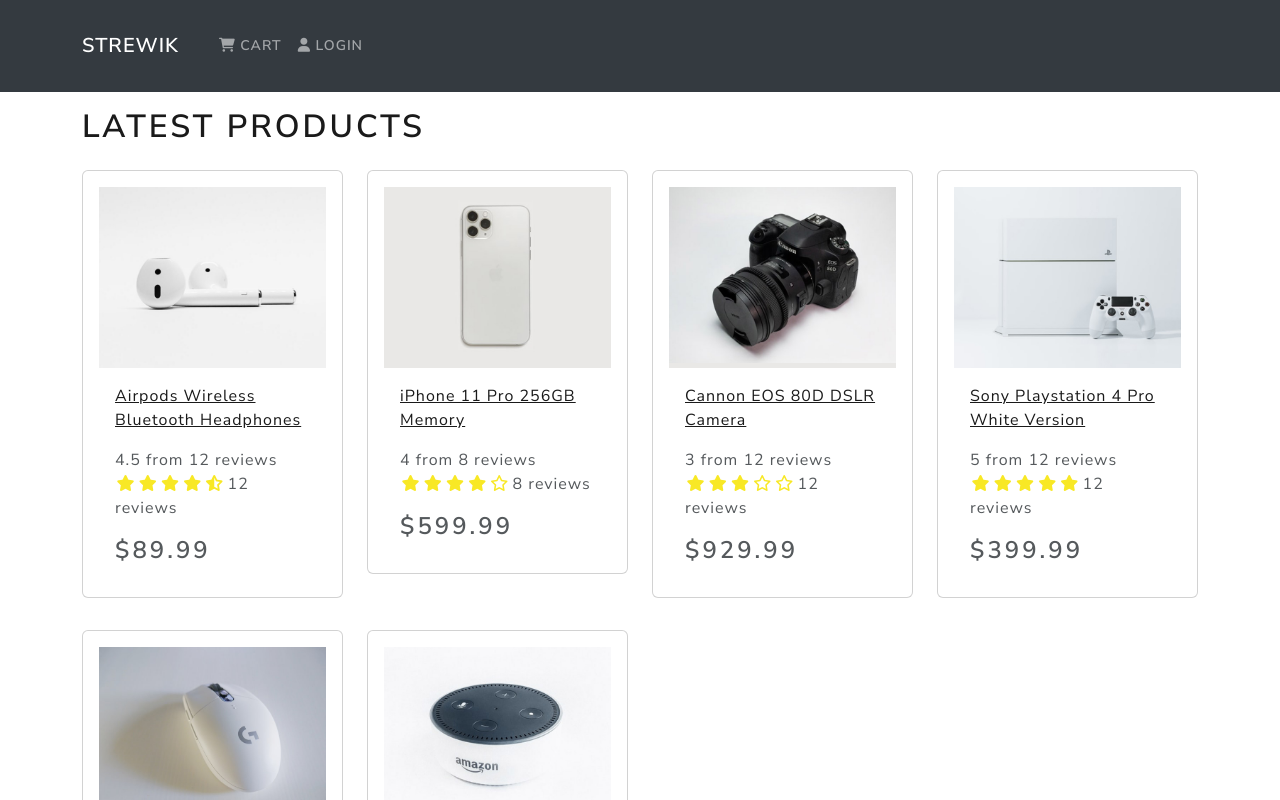
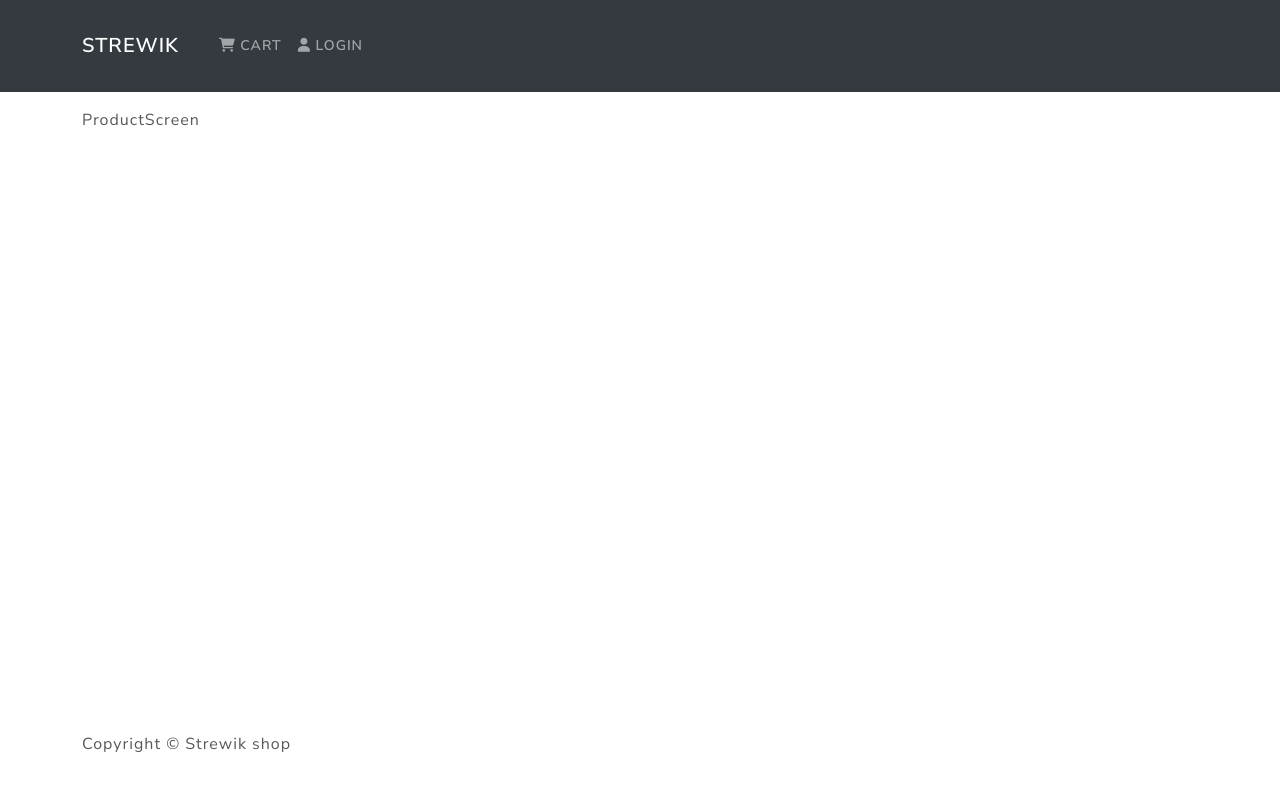
Before and after one commit to Strewik/strewik-shop, a React (Create React App) app: page /product/1 in a window 1280 px wide. Shown: the top 800 px of the page. Built offline with nearby package versions, Linux system fonts and the light colour scheme.

Commit message:
adds react router and bootstrap router

```diff
--- a/package.json
+++ b/package.json
@@ -9,6 +9,8 @@
     "react": "^18.2.0",
     "react-bootstrap": "^2.5.0",
     "react-dom": "^18.2.0",
+    "react-router-bootstrap": "^0.26.2",
+    "react-router-dom": "^6.4.0",
     "react-scripts": "5.0.1",
     "web-vitals": "^2.1.4"
   },
--- a/src/App.js
+++ b/src/App.js
@@ -1,21 +1,27 @@
 import { Container } from "react-bootstrap";
+import { BrowserRouter as Router, Routes, Route } from "react-router-dom";
 
 import Header from "./components/Header";
 import Footer from "./components/Footer";
 
 import HomeScreen from "./screens/HomeScreen";
+import ProductScreen from "./screens/ProductScreen";
 
 function App() {
   return (
-    <div>
+    <Router>
       <Header />
       <main className="py-3">
         <Container>
-          <HomeScreen />
+          <Routes>
+            {/* <HomeScreen /> */}
+            <Route path="/" exact element={<HomeScreen />} />
+            <Route path="/product/:id" element={<ProductScreen />} />
+          </Routes>
         </Container>
       </main>
       <Footer />
-    </div>
+    </Router>
   );
 }
 
--- a/src/components/Header.js
+++ b/src/components/Header.js
@@ -1,19 +1,28 @@
 import React from "react";
-
 import { Container, Navbar, Nav } from "react-bootstrap";
-
+import { LinkContainer } from "react-router-bootstrap";
 
 const Header = () => {
   return (
     <header>
       <Navbar bg="dark" variant="dark" expand="lg" collapseOnSelect>
         <Container>
-          <Navbar.Brand href="/">Strewik</Navbar.Brand>
+          <LinkContainer to="/">
+            <Navbar.Brand href="/">Strewik</Navbar.Brand>
+          </LinkContainer>
           <Navbar.Toggle aria-controls="basic-navbar-nav" />
           <Navbar.Collapse id="basic-navbar-nav">
             <Nav className="me-auto">
-              <Nav.Link href="/cart"><i className="fas fa-shopping-cart"></i> Cart</Nav.Link>
-              <Nav.Link href="/login"><i className="fas fa-user"></i> Login</Nav.Link>
+              <LinkContainer to="/cart">
+                <Nav.Link>
+                  <i className="fas fa-shopping-cart"></i> Cart
+                </Nav.Link>
+              </LinkContainer>
+              <LinkContainer to="/login">
+                <Nav.Link>
+                  <i className="fas fa-user"></i> Login
+                </Nav.Link>
+              </LinkContainer>
             </Nav>
           </Navbar.Collapse>
         </Container>
--- a/src/components/Product.js
+++ b/src/components/Product.js
@@ -1,20 +1,20 @@
 import React from 'react'
 import { Card } from 'react-bootstrap'
-
 import Rating from './Rating'
+import { Link } from 'react-router-dom'
 
 const Product = ({ product }) => {
   return (
     <Card className="my-3 p-3 rounded">
-        <a href={`/product/${product._id}`}>
+        <Link to={`/product/${product._id}`}>
             <Card.Img src={product.image} />
-        </a>
+        </Link>
         <Card.Body>
-           <a href={`/product/${product._id}`}>
+           <Link to={`/product/${product._id}`}>
               <Card.Title as="div">
                   <strong>{product.name}</strong>
               </Card.Title>
-           </a>
+           </Link>
 
            <Card.Text as="div">
               <div className="my-3">
--- /dev/null
+++ b/src/screens/ProductScreen.js
@@ -0,0 +1,9 @@
+import React from 'react'
+
+const ProductScreen = () => {
+  return (
+    <div>ProductScreen</div>
+  )
+}
+
+export default ProductScreen
```
Also changed, not shown: 1 other file (tests, documents, lock files or other folders).
